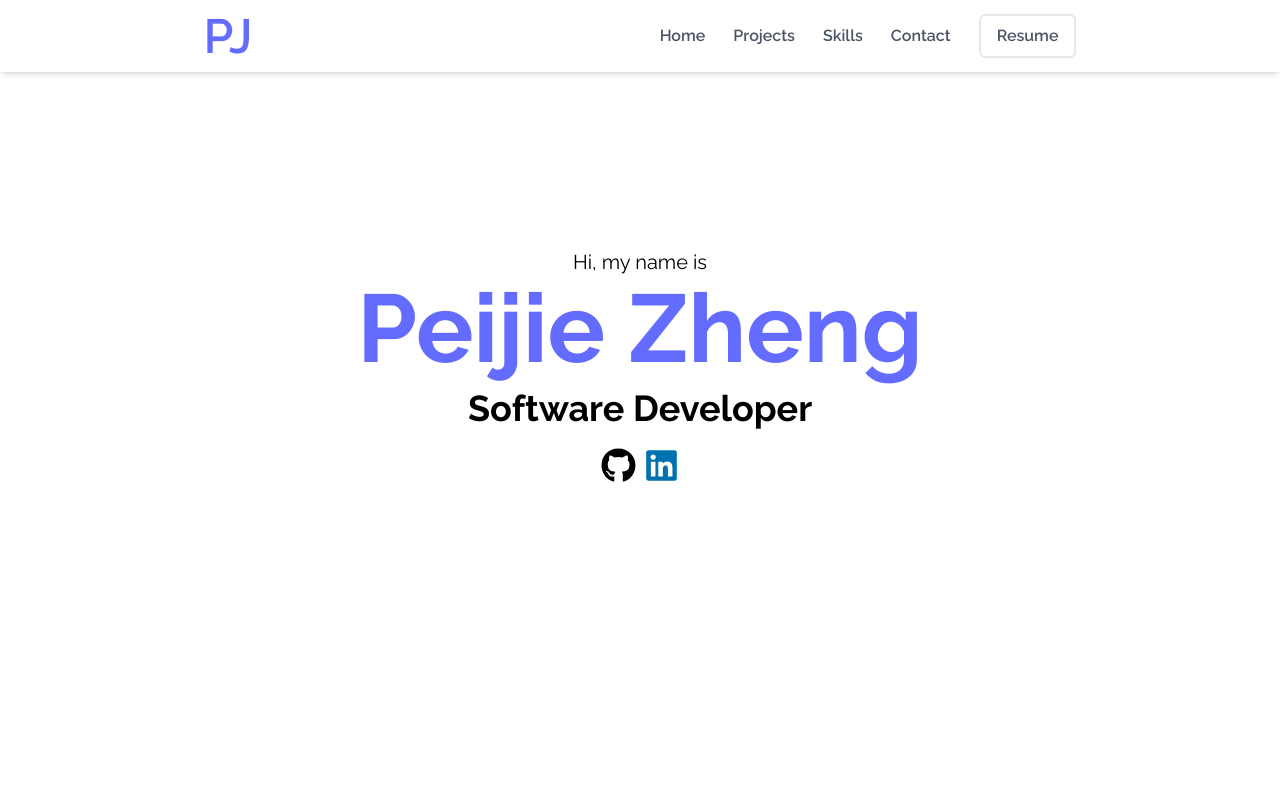
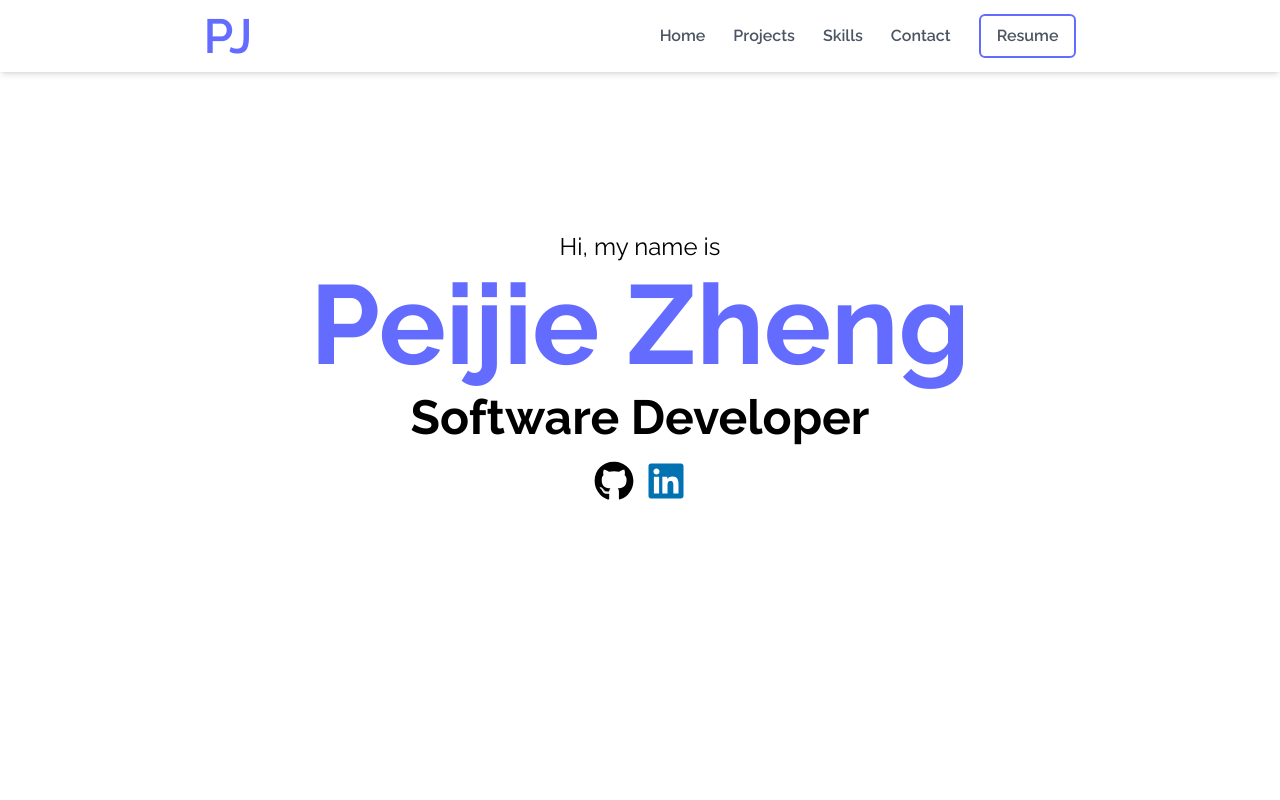
Before and after one commit to peijie36/peijie36.github.io, a React (Vite) app: page / in a window 1280 px wide. Shown: the top 800 px of the page. Built offline with nearby package versions, Linux system fonts and the light colour scheme.

Commit message:
Add nav item underline hover effect + update style

```diff
--- a/src/components/Contact/Contact.jsx
+++ b/src/components/Contact/Contact.jsx
@@ -9,7 +9,7 @@ const Contact = () => {
                 Feel free to reach out for inquiries, opportunities, or anything else
             </h2>
             <a href={mailtoLink} target="_blank" rel="noreferrer">
-                <button className="text-lg font-semibold border border-neutral-400 rounded-full py-2 px-5 hover:scale-105 hover:text-[#646cff] duration-100">
+                <button className="text-lg font-semibold border-2 border-[#646cff] rounded-full py-2 px-5 hover:scale-105 hover:text-[#646cff] duration-100">
                     <div className="flex flex-row items-start">
                         <AiOutlineMail size={22} className="m-1" />
                         peijie36@uw.edu
--- a/src/components/Home/Home.jsx
+++ b/src/components/Home/Home.jsx
@@ -5,19 +5,19 @@ const Home = () => {
         <div name="home" className="w-full h-screen bg-white">
             {/* Container */}
             <div className="max-w-[1000px] m-auto sm:px-12 flex flex-col items-center justify-center h-5/6">
-                <p className="text-xl">Hi, my name is</p>
-                <h1 className="text-6xl sm:text-8xl font-bold text-[#646cff] pt-1 pb-2">
+                <p className="text-[1.5rem]">Hi, my name is</p>
+                <h1 className="text-6xl sm:text-[7rem] font-bold text-[#646cff] pt-1 pb-2">
                     Peijie Zheng
                 </h1>
-                <h2 className="text-3xl sm:text-4xl text-black font-bold pt-1 pb-2">
+                <h2 className="text-3xl sm:text-5xl text-black font-bold pt-1 pb-2">
                     Software Developer
                 </h2>
-                <div className="flex flex-row justify-center mt-3">
-                    <a href="https://github.com/peijie36" target="_blank" rel="noreferrer" className="px-1">
-                        <FaGithub size={35} className="hover:scale-125 duration-150" />
+                <div className="flex flex-row items-center justify-center mt-3">
+                    <a href="https://github.com/peijie36" target="_blank" rel="noreferrer" className="px-[0.35rem]">
+                        <FaGithub size={40} className="hover:scale-125 duration-[125ms]" />
                     </a>
-                    <a href="https://linkedin.com/in/peijiezheng" target="_blank" rel="noreferrer" className="px-1">
-                        <FaLinkedin size={35} className="text-[#0072b1] hover:scale-125 duration-150" />
+                    <a href="https://linkedin.com/in/peijiezheng" target="_blank" rel="noreferrer" className="px-[0.35rem]">
+                        <FaLinkedin size={40} className="text-[#0072b1] hover:scale-125 duration-[125ms]" />
                     </a>
                 </div>
             </div>
--- a/src/components/Navbar/Navbar.css
+++ b/src/components/Navbar/Navbar.css
@@ -2,9 +2,21 @@
 @tailwind components;
 @tailwind utilities;
 
+@layer components {
+    .nav-item {
+        @apply capitalize text-gray-600 font-semibold hover:text-[#646cff] hover:scale-105 cursor-pointer transition-transform duration-150;
+    }
+    .resume-btn {
+        @apply capitalize text-gray-600 font-semibold hover:text-[#646cff] hover:scale-105 cursor-pointer transition-all duration-150
+        bg-transparent border-2 border-[#646cff] rounded-md py-2 px-4;
+    }
+}
 
-@layer components {
-  .nav-item {
-    @apply capitalize text-gray-600 font-semibold hover:text-[#646cff] hover:scale-110 cursor-pointer transition-colors duration-150;
-  }
+@layer utilities {
+    .nav-item::after {
+        @apply content-[''] bg-[#646cff] h-[3px] w-[0%] left-0 -bottom-[5px] rounded-xl absolute duration-150;
+    }
+    .nav-item:hover::after {
+        @apply w-[100%];
+    }
 }
--- a/src/components/Navbar/Navbar.jsx
+++ b/src/components/Navbar/Navbar.jsx
@@ -23,8 +23,8 @@ const Navbar = () => {
                         </Link>
                     ))}
                     <a href={resumeLink} target="_blank" rel="noreferrer">
-                        <button className="nav-item bg-transparent font-semibold border-2 rounded-md py-2 px-4">
-                            Resume
+                        <button className="resume-btn">
+                            <span>Resume</span>
                         </button>
                     </a>
                 </div>
--- a/src/components/Skills/Skills.css
+++ b/src/components/Skills/Skills.css
@@ -12,6 +12,6 @@
   }
 
   .list-item {
-    @apply py-2 hover:scale-125 duration-200
+    @apply py-2 hover:scale-125 hover:font-medium duration-200
   }
 }
```
